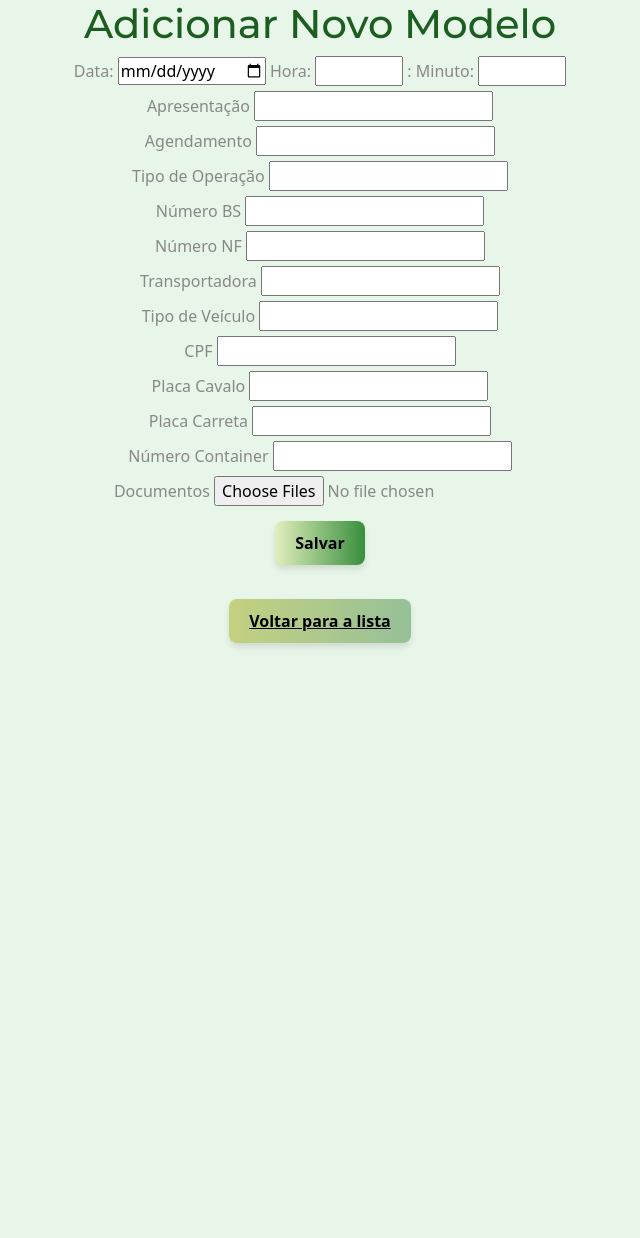
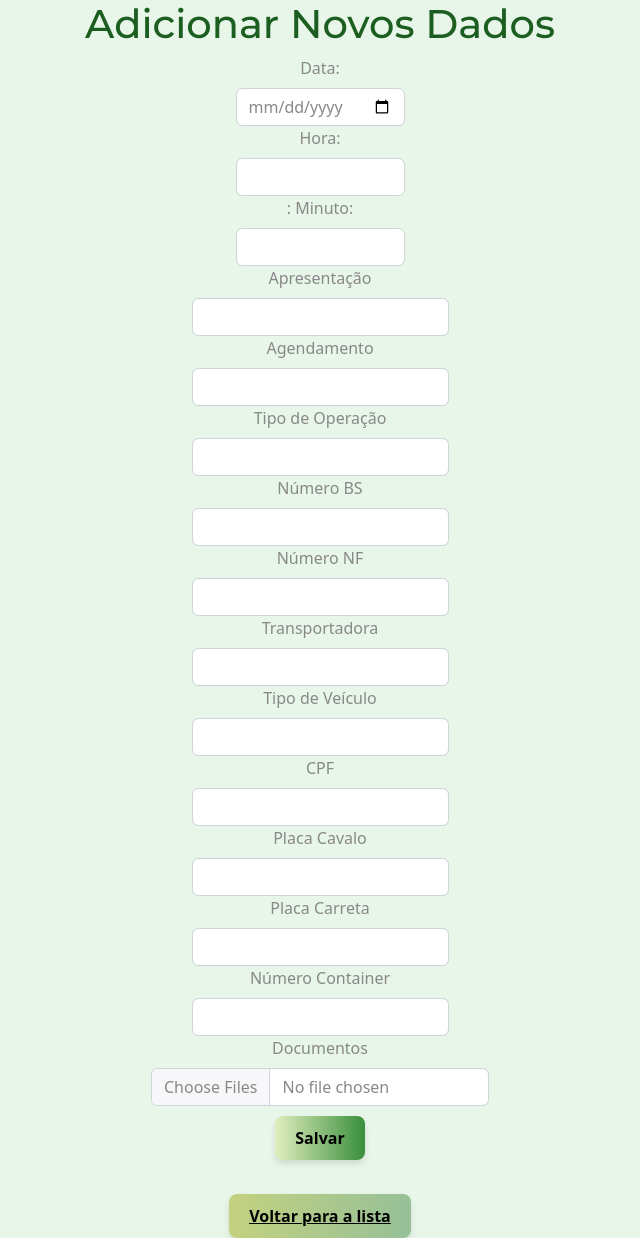
Before and after one commit to Trincademes/lusitana2-, a Flask app: page /adicionar in a window 1280 px wide. Shown: the whole page, without its empty margins (320-960 px from the left). Before the commit the page ends 647 px from the top, so only its background shows below. Run offline with Flask 3, Linux system fonts and the light colour scheme; a user stored in the database is signed in; some libraries are stand-ins or nearby versions.

Commit message:
Tesatnado estilos

```diff
--- a/templates/adicionar.html
+++ b/templates/adicionar.html
@@ -8,6 +8,7 @@
     <link rel="stylesheet" href="https://cdn.jsdelivr.net/npm/bootswatch@5.3.2/dist/minty/bootstrap.min.css">
 
 </head>
+<body>
     <style>
         body {
             background-color: #e8f5e9;
@@ -16,6 +17,7 @@
             align-items: center;
             justify-content: center;
             height: auto;
+            text-align: center;
         }
         form{
             display: flex;
@@ -93,68 +95,67 @@
             color: #fff;
         }
         </style>
-</style>
 
-    <h1>Adicionar Novo Modelo</h1>
+    <h1>Adicionar Novos Dados</h1>
     <form action="{{ url_for('adicionar') }}" method="POST" enctype="multipart/form-data">
         <div>
             <label for="data">Data:</label>
-            <input type="date" id="data" name="data" required>
+            <input type="date" class="form-control"id="data" name="data" required>
 
             <label for="hora">Hora:</label>
-            <input type="number" id="hora" name="hora" min="0" max="23" required> :
+            <input type="number" class="form-control" id="hora" name="hora" min="0" max="23" required> :
             <label for="minuto">Minuto:</label>
-            <input type="number" id="minuto" name="minuto" min="0" max="59" required>
+            <input type="number" class="form-control" id="minuto" name="minuto" min="0" max="59" required>
         </div>
 
         <div>
             <label for="apresentacao">Apresentação</label>
-            <input type="text" id="apresentacao" name="apresentacao" required>
+            <input type="text" class="form-control" id="apresentacao" name="apresentacao" required>
 
         </div>
         <div>
             <label for="agendamento">Agendamento</label>
-            <input type="text" id="agendamento" name="agendamento" required>
+            <input type="text" class="form-control" id="agendamento" name="agendamento" required>
         </div>
         <div>
             <label for="tipo_operacao">Tipo de Operação</label>
-            <input type="text" id="tipo_operacao" name="tipo_operacao" required>
+            <input type="text" class="form-control" id="tipo_operacao" name="tipo_operacao" required>
         </div>
         <div>
             <label for="numero_bs">Número BS</label>
-            <input type="text" id="numero_bs" name="numero_bs" required>
+            <input type="text" class="form-control" id="numero_bs" name="numero_bs" required>
         </div>
         <div>
             <label for="numero_nf">Número NF</label>
-            <input type="text" id="numero_nf" name="numero_nf" required>
+            <input type="text" class="form-control" id="numero_nf" name="numero_nf" required>
         </div>
         <div>
             <label for="transportadora">Transportadora</label>
-            <input type="text" id="transportadora" name="transportadora" required>
+            <input type="text" class="form-control" id="transportadora" name="transportadora" required>
         </div>
         <div>
             <label for="tipo_veiculo">Tipo de Veículo</label>
-            <input type="text" id="tipo_veiculo" name="tipo_veiculo" required>
+            <input type="text" class="form-control" id="tipo_veiculo" name="tipo_veiculo" required>
         </div>
         <div>
             <label for="cpf">CPF</label>
-            <input type="text" id="cpf" name="cpf" required>
+            <input type="text" class="form-control" id="cpf" name="cpf" required>
         </div>
         <div>
             <label for="placa_cavalo">Placa Cavalo</label>
-            <input type="text" id="placa_cavalo" name="placa_cavalo" required>
+            <input type="text" class="form-control" id="placa_cavalo" name="placa_cavalo" required>
         </div>
         <div>
             <label for="placa_carreta">Placa Carreta</label>
-            <input type="text" id="placa_carreta" name="placa_carreta" required>
+            <input type="text" class="form-control" id="placa_carreta" name="placa_carreta" required>
         </div>
         <div>
             <label for="numero_container">Número Container</label>
-            <input type="text" id="numero_container" name="numero_container" required>
+            <input type="text" class="form-control" id="numero_container" name="numero_container" required>
         </div>
         <div>
             <label for="documentos">Documentos</label>
-            <input type="file" id="documentos" name="documentos" multiple>
+            <input type="file" class="form-control" id="documentos" name="documentos" multiple>
         </div>
         <button class= btn-personalizado type="submit">Salvar</button>
     </form>
--- a/templates/editar.html
+++ b/templates/editar.html
@@ -17,6 +17,7 @@
             align-items: center;
             justify-content: center;
             height: auto;
+            text-align: center;
         }
         form{
             display: flex;
@@ -95,7 +96,7 @@
         }
         </style>
 
-    <h1>Editar Modelo</h1>
+    <h1>Editar Dados</h1>
 
     <form action="{{ url_for('editar', id=modelo.id) }}" method="POST" enctype="multipart/form-data">
         <div class="form-group">
```
Also changed, not shown: templates/home.html (+7 -3 lines). Lines whose indentation alone changed are shown as unchanged.
